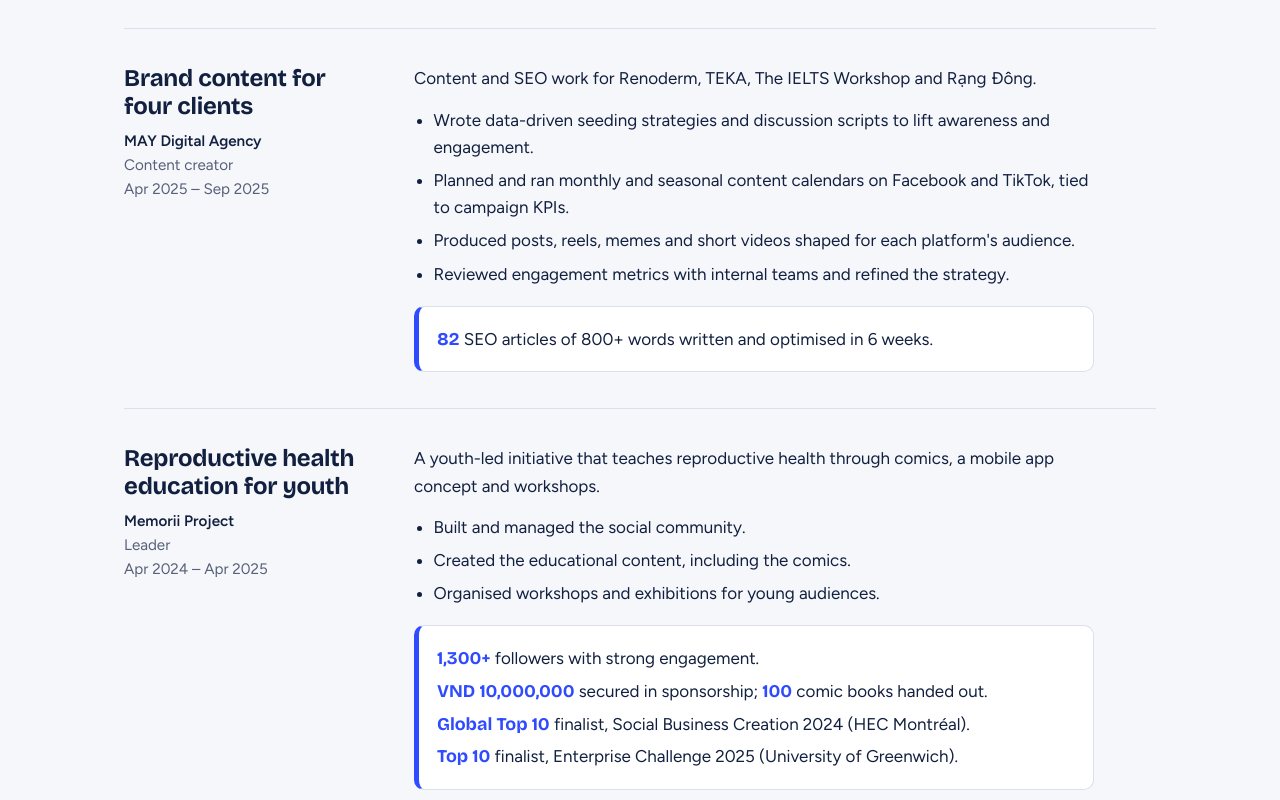
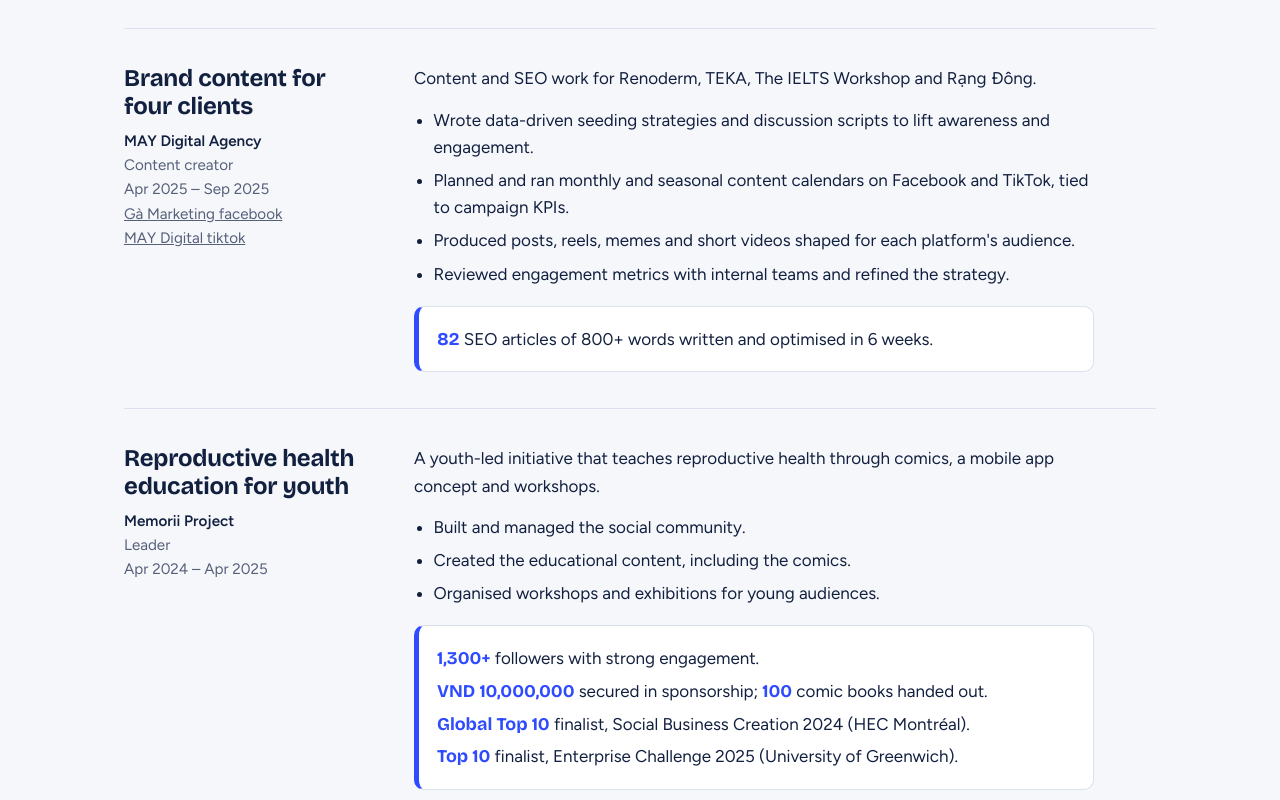
Before and after one commit to mia1306/portfolio, a plain HTML site: page index.html in a window 1280 px wide. Shown: the part 1540-2340 px from the top of the page. Drawn offline with nearby package versions, Linux system fonts and the light colour scheme.

Commit message:
Update index.html

```diff
--- a/index.html
+++ b/index.html
@@ -243,7 +243,7 @@
     <article class="case">
       <div>
         <h3>Brand content for four clients</h3>
-        <p class="meta"><b>MAY Digital Agency</b><br>Content creator<br>Apr 2025 – Sep 2025</p>
+        <p class="meta"><b>MAY Digital Agency</b><br>Content creator<br>Apr 2025 – Sep 2025<br><a href="https://www.facebook.com/gadigitalmkt">Gà Marketing facebook</a><br><a href="https://www.tiktok.com/@maydigital.vn">MAY Digital tiktok</a></p>
       </div>
       <div>
         <p class="what">Content and SEO work for Renoderm, TEKA, The IELTS Workshop and Rạng Đông.</p>
```
